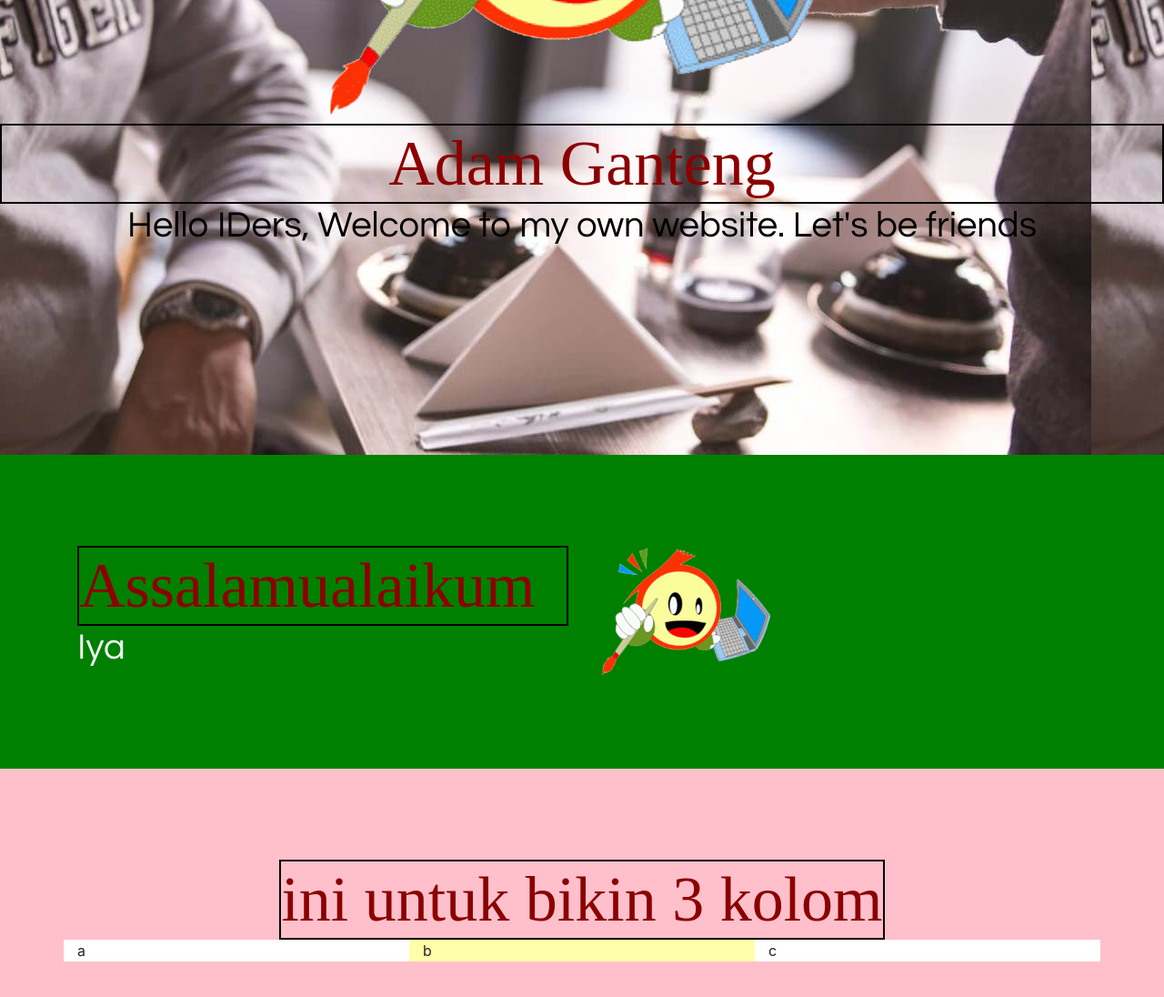
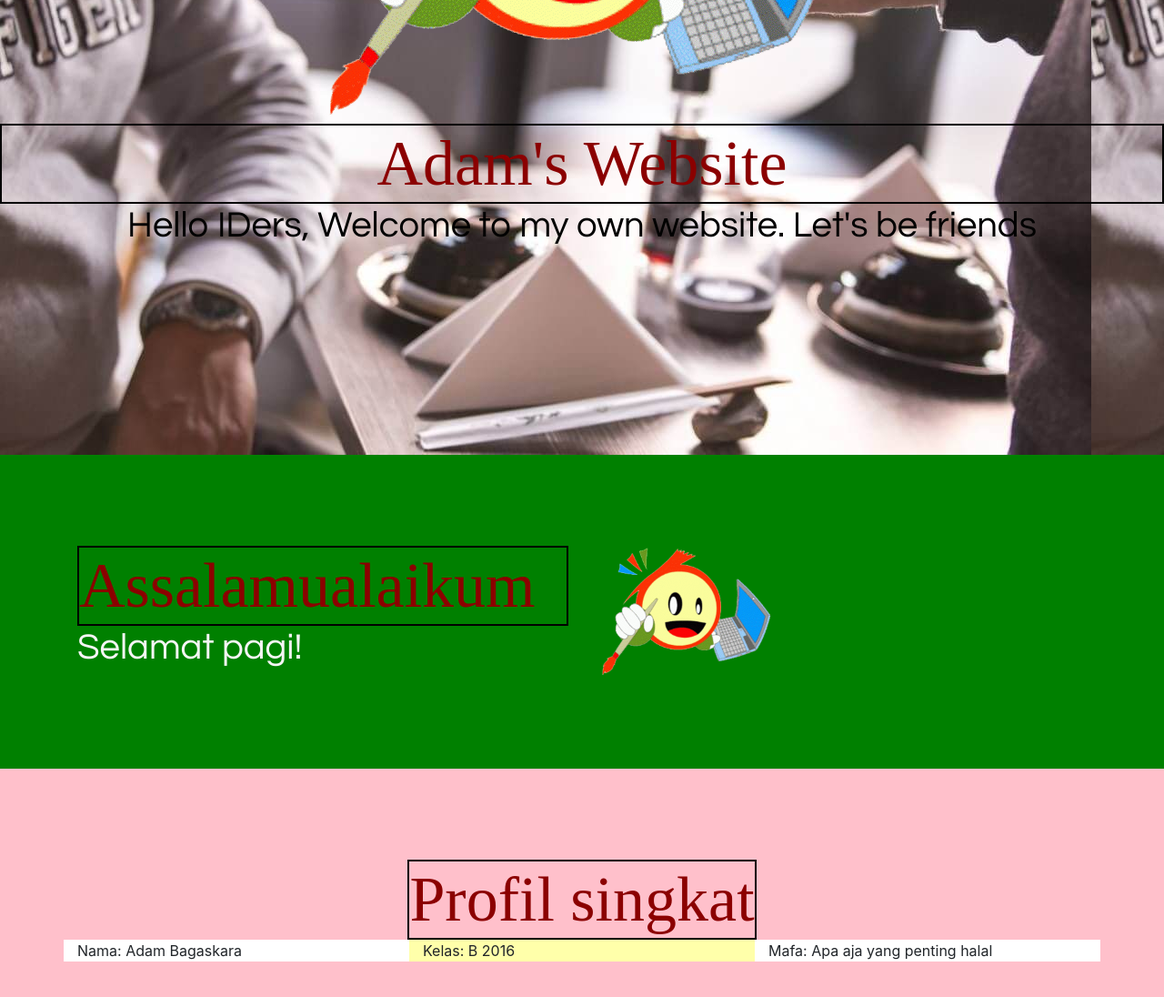
Before and after one commit to adambagaskara/tugasganteng2, a plain HTML site: page index.html in a window 1280 px wide. Shown: the part 300-1396 px from the top of the page at 91% size. Drawn offline with Linux system fonts and the light colour scheme.

Commit message:
Add files via upload

```diff
--- a/index.html
+++ b/index.html
@@ -19,9 +19,9 @@
                 </button>
                 <div class="collapse navbar-collapse" id="navbarnya">
                     <div class="navbar-nav">
-                        <a class="link" href="#1">Section 1 </a>
-                        <a class="link" href="#2">Section 2</a>
-                        <a class="link" href="#3">Section 3</a>
+                        <a class="link" href="http://www.instagram.com/adambagas/">Instagram </a>
+                        <a class="link" href="http://twitter.com/adambagaskara/">Twitter</a>
+                        <a class="link" href="http://www.instagram.com/kebunaksara/">Kebun</a>
                         <a class="link" href="http://ilmupendidikan.net/oletp/">OLE TP</a>
                     </div>
                 </div>
@@ -31,7 +31,7 @@
         <section class="section1" id="home">
             <img src="img/logo.png">
             <h1 class="judul">
-                Adam Ganteng
+                Adam's Website
             </h1>
             <h2 class="sub-judul">
                 Hello IDers, Welcome to my own  website. Let's be friends
@@ -47,7 +47,7 @@
                         Assalamualaikum
                         </h1>
                     <h2 class="sub-judul" style="color:whitesmoke">
-                        Iya
+                        Selamat pagi!
                     </h2>
                         </div>
                     <div class="col-md-6">
@@ -64,19 +64,19 @@
             <div class="container">
                 <div class="row">
                     <h1 class="judul">
-                            ini untuk bikin 3 kolom
+                            Profil singkat
                             </h1>
                 </div>
 
                 <div class="row">
                    <div class="col col-warna">
-                    a
+                    Nama: Adam Bagaskara
                     </div>
                         <div class="col col-warna2">
-                        b
+                        Kelas: B 2016
                         </div>
                             <div class="col col-warna">
-                            c
+                            Mafa: Apa aja yang penting halal
                             </div>
                 </div>
         </div>
```
